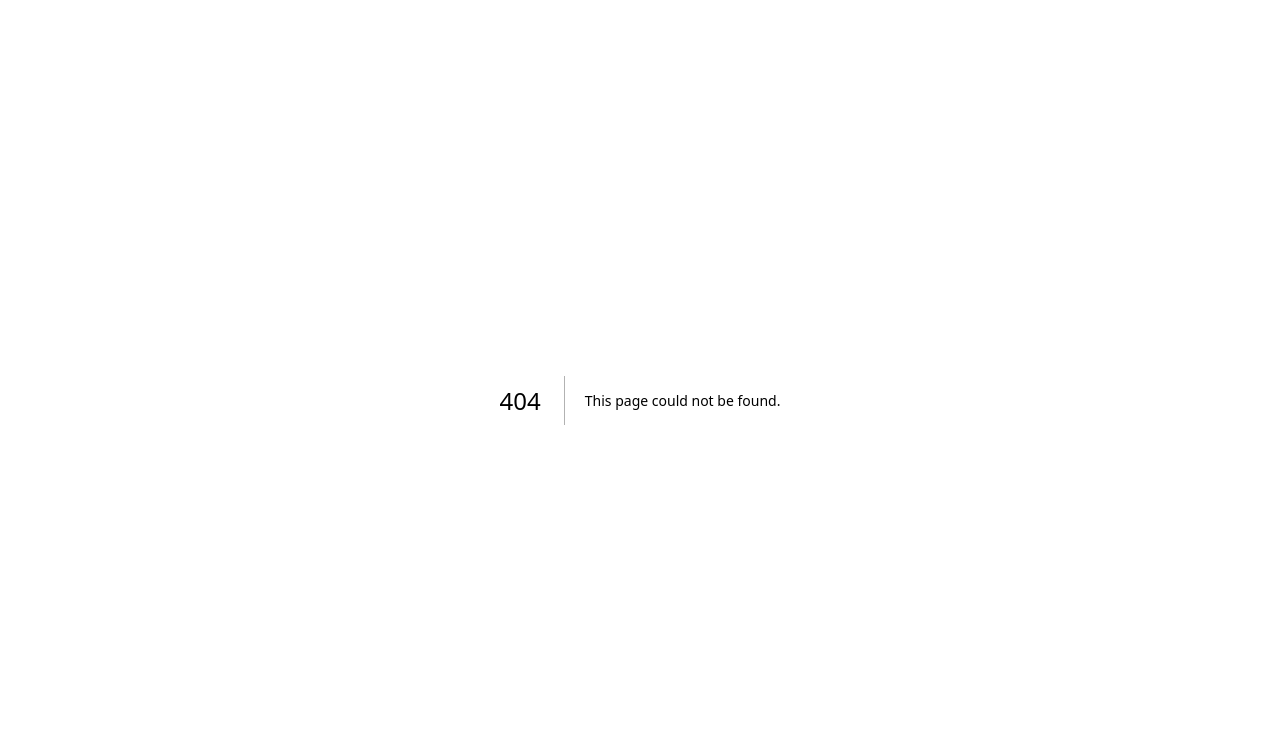
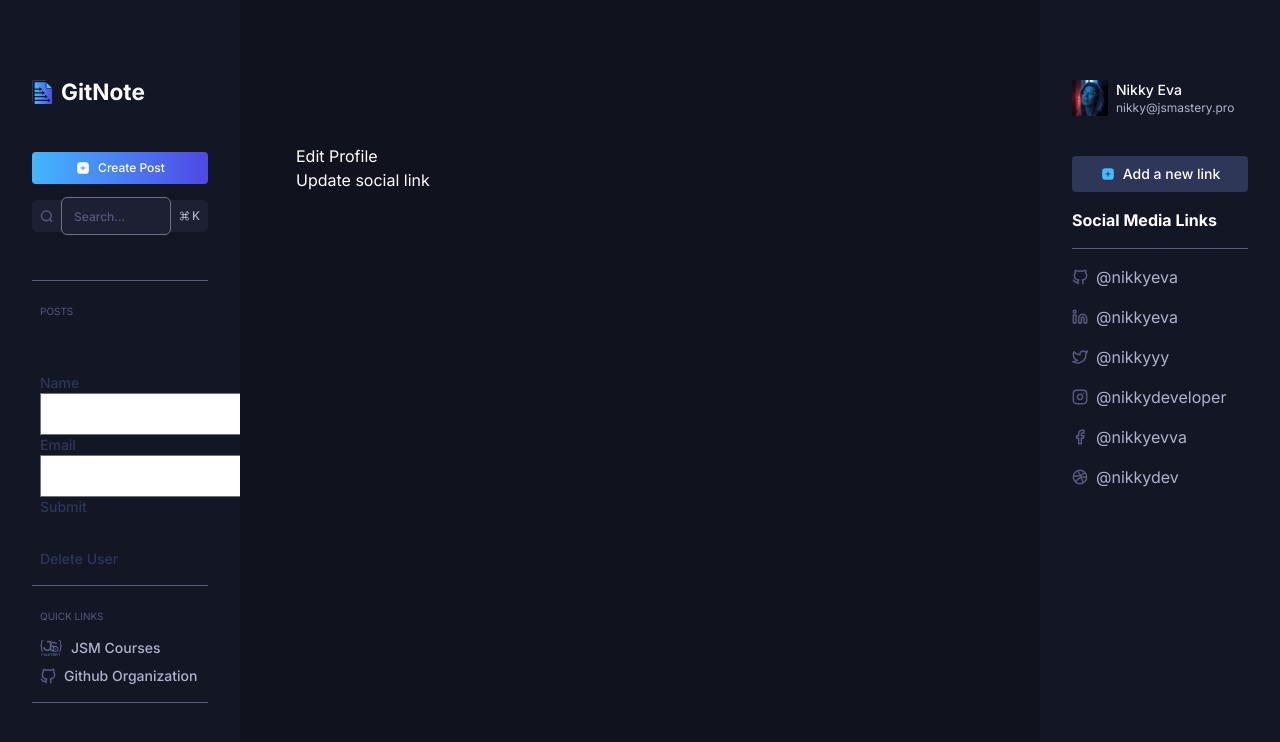
Before and after one commit to DDVVPP/GitNote, a Next.js app: page /profile/edit in a window 1280 px wide. Before the commit this address had no page. Shown: the top 742 px of the page. Built offline with nearby package versions, Linux system fonts and the light colour scheme; no server answers.

Commit message:
fix: edit-profile to edit

```diff
--- a/app/(root)/profile/edit-profile/page.tsx
+++ /dev/null
@@ -1,15 +0,0 @@
-import React from 'react'
-import Link from 'next/link'
-
-const EditProfile = () => {
-  return (
-    <>
-    <h1>Edit Profile</h1>
-    <Link href="/profile/edit-profile/update-socials">
-      Update social link
-    </Link>
-    </>
-  )
-}
-
-export default EditProfile
--- /dev/null
+++ b/app/(root)/profile/edit/page.tsx
@@ -0,0 +1,13 @@
+import React from "react";
+import Link from "next/link";
+
+const EditProfile = () => {
+  return (
+    <>
+      <h1>Edit Profile</h1>
+      <Link href="/profile/edit/update-socials">Update social link</Link>
+    </>
+  );
+};
+
+export default EditProfile;
--- a/app/(root)/profile/page.tsx
+++ b/app/(root)/profile/page.tsx
@@ -1,16 +1,13 @@
-import React from 'react'
-import Link from 'next/link'
+import React from "react";
+import Link from "next/link";
 
 const Profile = () => {
   return (
     <>
-    <h1>Profile</h1>
-    <Link href="/profile/edit-profile">
-      Edit Profile
-    </Link>
+      <h1>Profile</h1>
+      <Link href="/profile/edit">Edit Profile</Link>
     </>
+  );
+};
 
-  )
-}
-
-export default Profile
+export default Profile;
--- a/components/right-sidebar/SidebarSocialMedia.tsx
+++ b/components/right-sidebar/SidebarSocialMedia.tsx
@@ -1,12 +1,12 @@
-import React from 'react';
-import Link from 'next/link';
-import SocialMediaLinks from './SocialMediaLinks';
-import Button from '../shared/ui/Button';
+import React from "react";
+import Link from "next/link";
+import SocialMediaLinks from "./SocialMediaLinks";
+import Button from "../shared/ui/Button";
 
 const SidebarSocialMedia = () => {
   return (
     <div className="flex flex-col gap-4">
-      <Link href="/profile/edit-profile/update-socials">
+      <Link href="/profile/edit/update-socials">
         <Button icon="plus" color="gray">
           Add a new link
         </Button>
```
Also changed, not shown: app/(root)/profile/edit/update-socials/page.tsx (renamed from app/(root)/profile/edit-profile/update-socials/page.tsx).
